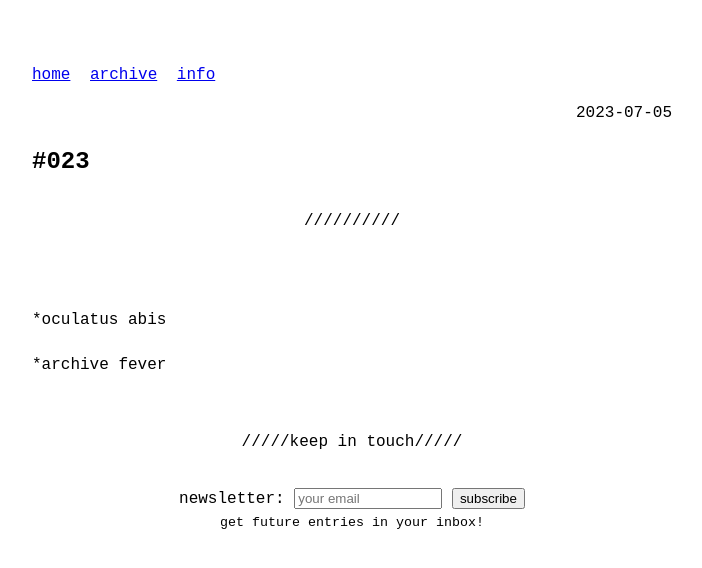
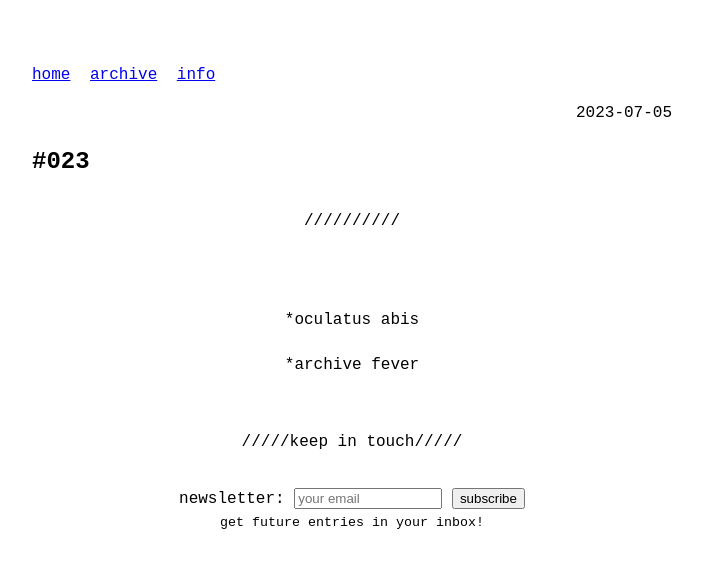
Before and after one commit to odaniloluna/odaniloluna.github.io, a Jekyll site: the page built from _posts/2023-07-05-#023.md, in a window 1280 px wide. Shown: the top 568 px of the page, without its empty margins (288-990 px from the left). Built offline with Jekyll 4.4.1, drawn with Linux system fonts in a browser that asks for light colours.

Commit message:
Update 2023-07-05-#023.md

```diff
--- a/_posts/2023-07-05-#023.md
+++ b/_posts/2023-07-05-#023.md
@@ -4,7 +4,7 @@ title: #022
 slug: #022
 ---
 ---
-<p class="description" style="text-align: justify;">
+<p class="description" style="text-align: center;">
 <br>
 <br>
 *oculatus abis
```
